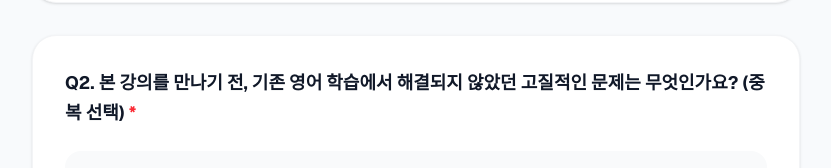
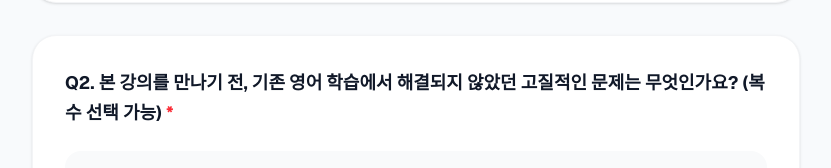
Before and after one commit to HumanClassic/stella-voc-form, a Next.js app: page / in a window 1280 px wide. Shown: the part 770-938 px from the top of the page, without its empty margins (224-1055 px from the left). Built offline with nearby package versions, Linux system fonts and the light colour scheme.

Commit message:
refactor: 설문 문구 수정(복수선택가능)

```diff
--- a/src/constants/survey.ts
+++ b/src/constants/survey.ts
@@ -76,7 +76,7 @@ export const QUESTIONS: readonly Question[] = [
   },
   {
     id: "previousLearningLimitations",
-    question: "Q2. 본 강의를 만나기 전, 기존 영어 학습에서 해결되지 않았던 고질적인 문제는 무엇인가요? (중복 선택)",
+    question: "Q2. 본 강의를 만나기 전, 기존 영어 학습에서 해결되지 않았던 고질적인 문제는 무엇인가요? (복수 선택 가능)",
     type: "checkbox",
     options: PREVIOUS_LEARNING_OPTIONS,
     required: true,
```
